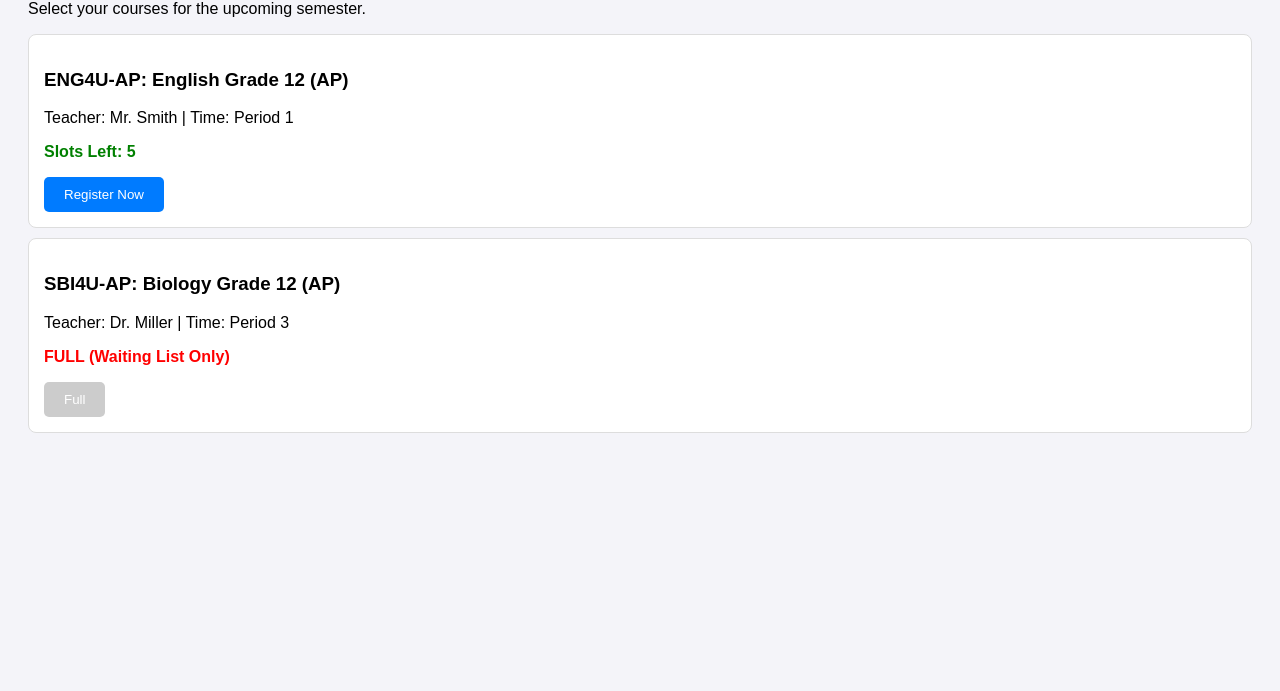
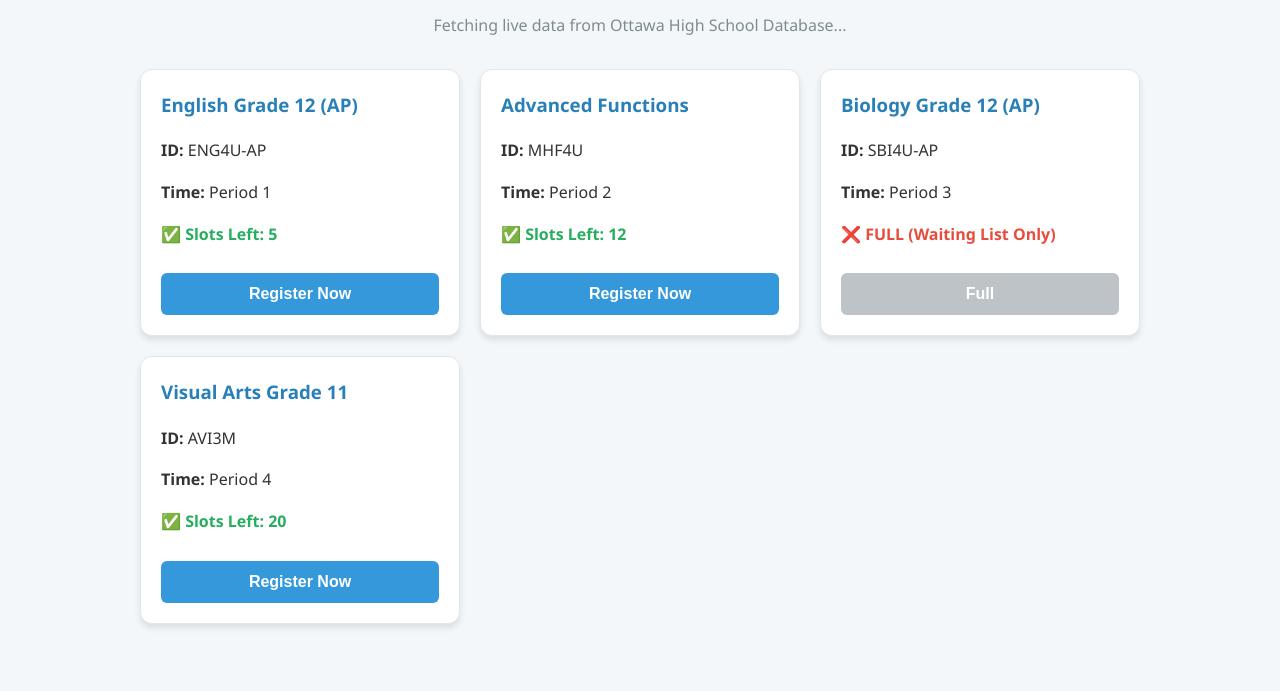
Before and after one commit to zhutianxin1217/smart-course-selector, a plain HTML site: page index.html in a window 1280 px wide. Shown: the part 109-800 px from the top of the page. Drawn offline with Linux system fonts and the light colour scheme.

Commit message:
Fetch and auto-update

```diff
--- a/index.html
+++ b/index.html
@@ -1,54 +1,113 @@
 <!DOCTYPE html>
-<html>
+<html lang="en">
 <head>
-    <title>Ottawa Smart Course Selector</title>
+    <meta charset="UTF-8">
+    <meta name="viewport" content="width=device-width, initial-scale=1.0">
+    <title>Ottawa High School Course Selection</title>
     <style>
-        body { font-family: Arial, sans-serif; padding: 20px; background-color: #f4f4f9; }
-        .course-card { background: white; border: 1px solid #ddd; padding: 15px; margin-bottom: 10px; border-radius: 8px; }
-        .full { color: red; font-weight: bold; }
-        .available { color: green; font-weight: bold; }
-        button { background-color: #007bff; color: white; border: none; padding: 10px 20px; border-radius: 5px; cursor: pointer; }
-        button:disabled { background-color: #ccc; }
+        /* 页面整体样式 */
+        body { font-family: 'Segoe UI', Tahoma, Geneva, Verdana, sans-serif; padding: 20px; background-color: #f4f7f9; color: #333; line-height: 1.6; }
+        h1 { text-align: center; color: #2c3e50; }
+        .subtitle { text-align: center; color: #7f8c8d; margin-bottom: 30px; }
+
+        /* 课程卡片容器 */
+        #course-container { display: grid; grid-template-columns: repeat(auto-fit, minmax(300px, 1fr)); gap: 20px; max-width: 1000px; margin: 0 auto; }
+
+        /* 单个卡片样式 */
+        .course-card { background: white; border-radius: 12px; padding: 20px; box-shadow: 0 4px 6px rgba(0,0,0,0.1); border: 1px solid #e1e8ed; transition: transform 0.2s; }
+        .course-card:hover { transform: translateY(-5px); }
+
+        .course-card h3 { margin-top: 0; color: #2980b9; }
+        .available { color: #27ae60; font-weight: bold; }
+        .full { color: #e74c3c; font-weight: bold; }
+
+        /* 按钮样式 */
+        button { width: 100%; padding: 12px; border: none; border-radius: 6px; cursor: pointer; font-size: 16px; font-weight: bold; transition: 0.3s; margin-top: 10px; }
+        .btn-active { background-color: #3498db; color: white; }
+        .btn-active:hover { background-color: #2980b9; }
+        .btn-disabled { background-color: #bdc3c7; color: white; cursor: not-allowed; }
+        .btn-success { background-color: #27ae60; color: white; cursor: not-allowed; }
     </style>
 </head>
 <body>
-    <h1>🎓 Ottawa High School Course Registration</h1>
-    <p>Select your courses for the upcoming semester.</p>
 
-    <div class="course-card">
-        <h3>ENG4U-AP: English Grade 12 (AP)</h3>
-        <p>Teacher: Mr. Smith | Time: Period 1</p>
-        <p class="available">Slots Left: 5</p>
-        <button>Register Now</button>
-    </div>
+    <h1>🎓 Smart Course Selector</h1>
+    <p class="subtitle">Fetching live data from Ottawa High School Database...</p>
 
-    <div class="course-card">
-        <h3>SBI4U-AP: Biology Grade 12 (AP)</h3>
-        <p>Teacher: Dr. Miller | Time: Period 3</p>
-        <p class="full">FULL (Waiting List Only)</p>
-        <button disabled>Full</button>
+    <div id="course-container">
+        <p style="text-align: center;">Loading courses...</p>
     </div>
 
     <script>
-    // 1. 找到所有的注册按钮
-    const buttons = document.querySelectorAll('button');
+        // 1. 从 courses.json 获取数据
+        async function fetchCourses() {
+            try {
+                // 添加时间戳防止浏览器缓存数据
+                const response = await fetch('courses.json?t=' + Date.now());
+                const courses = await response.json();
+                renderCourses(courses);
+            } catch (error) {
+                document.getElementById('course-container').innerHTML =
+                    `<p style="color:red;">Error: Could not connect to database.</p>`;
+                console.error("Fetch error:", error);
+            }
+        }
 
-    // 2. 为每个按钮添加点击事件
-    buttons.forEach(button => {
-        button.addEventListener('click', function() {
-            // 3. 获取这门课的名字 (找到当前按钮上方最近的 h3 标签)
-            const courseName = this.parentElement.querySelector('h3').innerText;
+        // 2. 将获取到的数据渲染到网页
+        function renderCourses(courses) {
+            const container = document.getElementById('course-container');
+            container.innerHTML = ''; // 清空加载提示
 
-            // 4. 弹出对话框
-            alert("✅ Success! You have registered for: " + courseName);
+            courses.forEach(course => {
+                const isFull = course.availableSlots <= 0;
+                const card = document.createElement('div');
+                card.className = 'course-card';
 
-            // 5. 让按钮变色并显示已注册
-            this.innerText = "Registered";
-            this.style.backgroundColor = "#28a745"; // 变成绿色
-            this.disabled = true; // 防止重复点击
+                card.innerHTML = `
+                    <h3>${course.courseName}</h3>
+                    <p><strong>ID:</strong> ${course.id}</p>
+                    <p><strong>Time:</strong> ${course.time}</p>
+                    <p class="${isFull ? 'full' : 'available'}">
+                        ${isFull ? '❌ FULL (Waiting List Only)' : '✅ Slots Left: <span class="num">' + course.availableSlots + '</span>'}
+                    </p>
+                    <button class="${isFull ? 'btn-disabled' : 'btn-active'}" ${isFull ? 'disabled' : ''}>
+                        ${isFull ? 'Full' : 'Register Now'}
+                    </button>
+                `;
+
+                // 3. 注册点击逻辑
+                const btn = card.querySelector('button');
+                if (!isFull) {
+                    btn.onclick = function() {
+                        const numSpan = card.querySelector('.num');
+                        let count = parseInt(numSpan.innerText);
+
+                        if (count > 0) {
+                            count--; // 逻辑减少
+                            numSpan.innerText = count; // 更新显示
+
+                            // 按钮反馈
+                            this.innerText = "Registered ✔";
+                            this.className = "btn-success";
+                            this.disabled = true;
+
+                            // 检查减少后是否变满了
+                            if (count === 0) {
+                                numSpan.parentElement.className = "full";
+                                numSpan.parentElement.innerText = "❌ FULL (Waiting List Only)";
+                            }
+
+                            alert("Success! You have been enrolled in " + course.courseName);
+                        }
+                    };
+                }
+
+                container.appendChild(card);
             });
-        });
+        }
+
+        // 页面加载完毕后立刻运行
+        window.onload = fetchCourses;
     </script>
-
 </body>
 </html>
```
